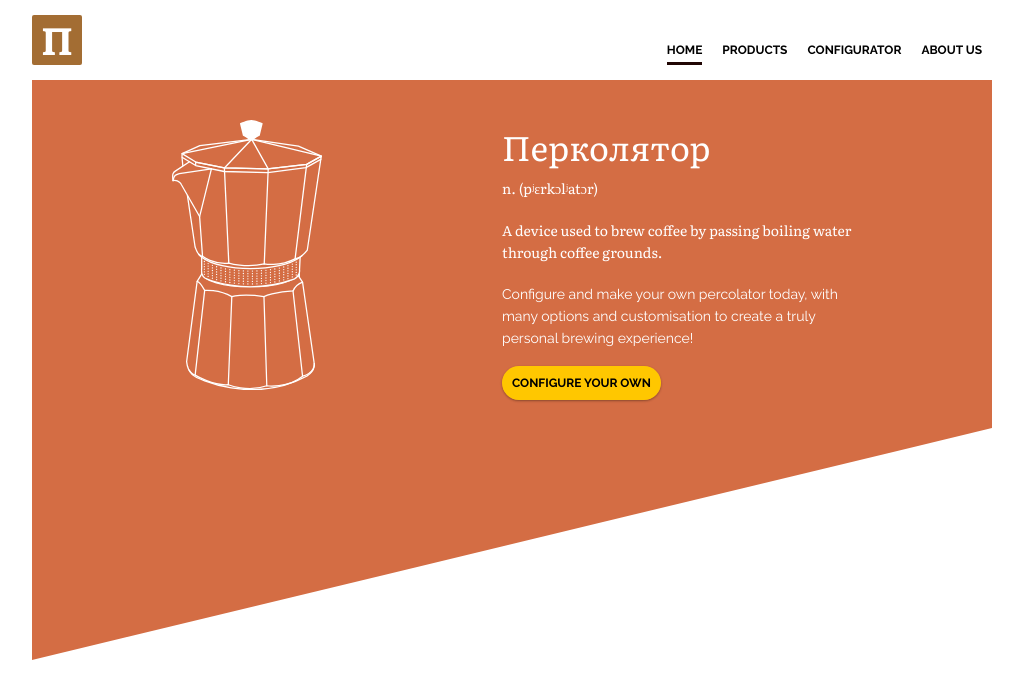
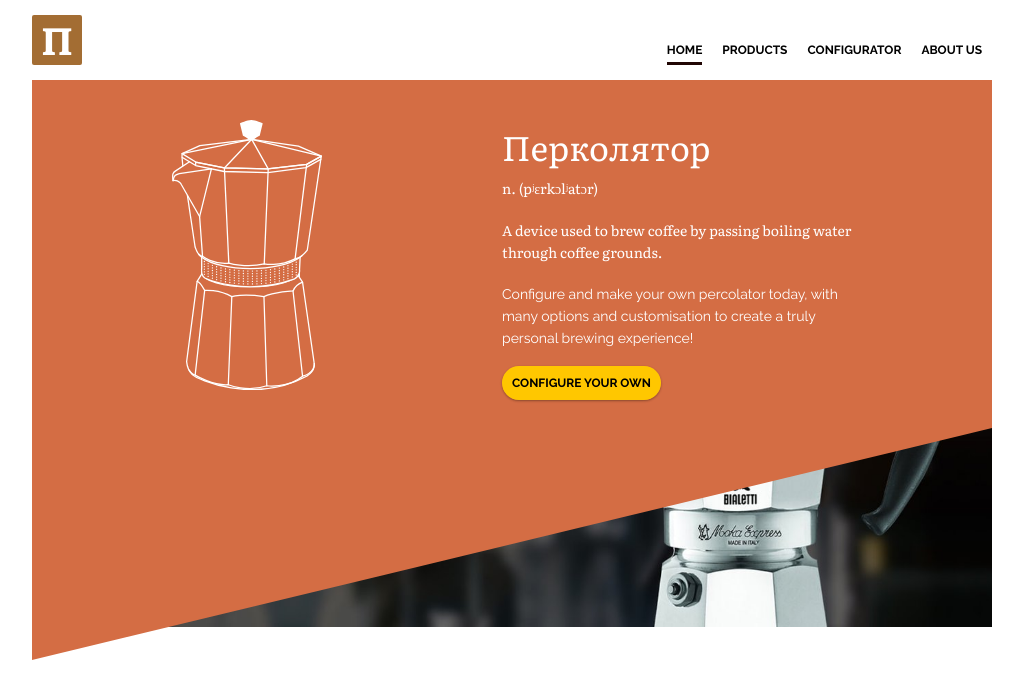
Before and after one commit to rafael-mindreau/percolator-poc, a React (Create React App) app: page / in a window 1280 px wide. Shown: the top 698 px of the page, without its empty margins (128-1151 px from the left). Built offline with nearby package versions, Linux system fonts and the light colour scheme.

Commit message:
Add nice photo to home page

```diff
--- a/src/components/Home.js
+++ b/src/components/Home.js
@@ -1,6 +1,8 @@
 import React from 'react';
 import Hero from './Hero';
 import Button from './general/ButtonLink';
+import Photo from '../img/Coffee-Percolator.jpg';
+import './Home.scss';
 
 function Home() {
   const heroText = (
@@ -29,6 +31,7 @@ function Home() {
       <Hero
         textComponent={heroText}
       />
+      <img src={Photo} alt="Percolator on table" />
     </div>
   );
 }
--- /dev/null
+++ b/src/components/Home.scss
@@ -0,0 +1,14 @@
+.home {
+  position: relative;
+
+  .hero {
+    position: relative;
+    z-index: 10;
+  }
+
+  img {
+    position: absolute;
+    width: 100%;
+    top: 120px;
+  }
+}
```
Also changed, not shown: src/img/Coffee-Percolator.jpg (added).
